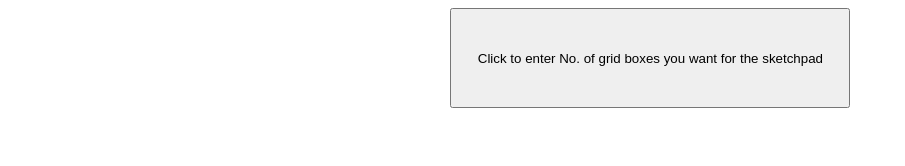
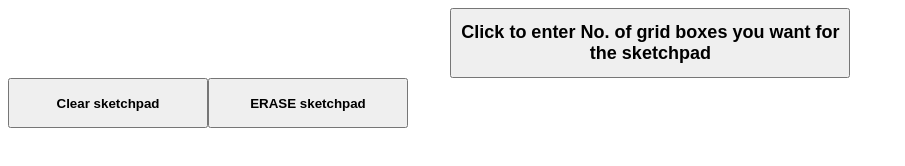
Before and after one commit to Sohoxic/Etch-A-Sketch, a plain HTML site: page index.html in a window 1280 px wide. Shown: the whole page, without its empty margins (0-905 px from the left). Drawn offline with Linux system fonts and the light colour scheme.

Commit message:
added clear and erase functionality

```diff
--- a/script.js
+++ b/script.js
@@ -4,6 +4,16 @@ container.classList.add('container');
 let button = document.createElement('button');
 button.classList.add('btn');
 button.textContent = "Click to enter No. of grid boxes you want for the sketchpad";
+
+
+let clearBtn = document.createElement('button');
+clearBtn.classList.add('clearBtn');
+clearBtn.textContent = "Clear sketchpad";
+// clearBtn.style['margin'] = "10px";
+
+let eraseBtn = document.createElement('button');
+eraseBtn.classList.add('clearBtn');
+eraseBtn.textContent = "ERASE sketchpad";
 
 let n;
 
@@ -33,7 +43,23 @@ button.addEventListener('click',() => {
 
 // console.log(noOfBox);
 
+eraseBtn.addEventListener('click',()=>{
+  for (let i = 0; i < container.children.length; i++) {
+    let box = container.children[i];
+    box.addEventListener('mouseover', function(e) {
+      e.target.style.backgroundColor = '#FFFAF4';
+    });
+  }
+});
 
+clearBtn.addEventListener('click',()=>{
+  for (let i = 0; i < container.children.length; i++) {
+    let box = container.children[i];
+      box.style['background-color'] = '#FFFAF4';
+  }
+});
 
 document.body.append(button);
+document.body.append(clearBtn);
+document.body.append(eraseBtn);
 document.body.appendChild(container);
--- a/style.css
+++ b/style.css
@@ -14,8 +14,18 @@
     /* margin:10px; */
 }
 .btn{
-    height: 100px;
+    height: 70px;
     width: 400px;
-    margin-left:35% ;
+    margin-left:35% ;margin-right:35% ;
+    font-size: large;
+    font-weight: bold;
+}
 
+.clearBtn{
+    height: 50px;
+    width: 200px;
+    /* margin-top: 5px;
+    margin-left: 35%; */
+    /* margin-left: 35%; */
+    font-weight: bold;
 }
```
